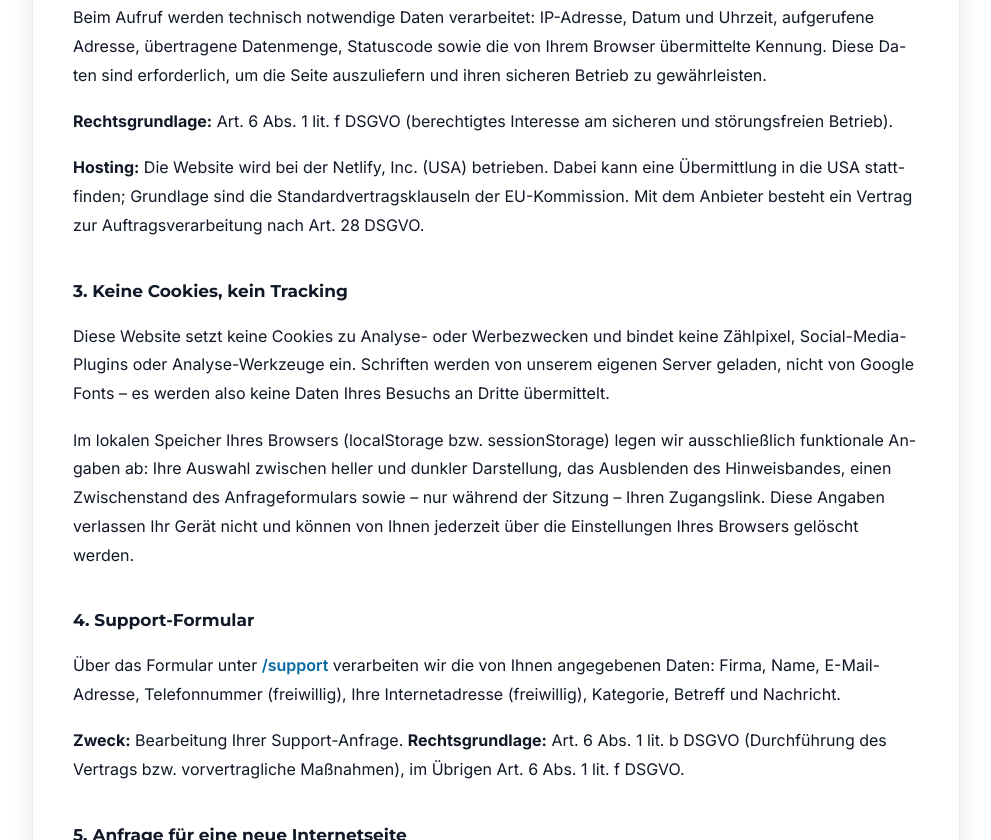
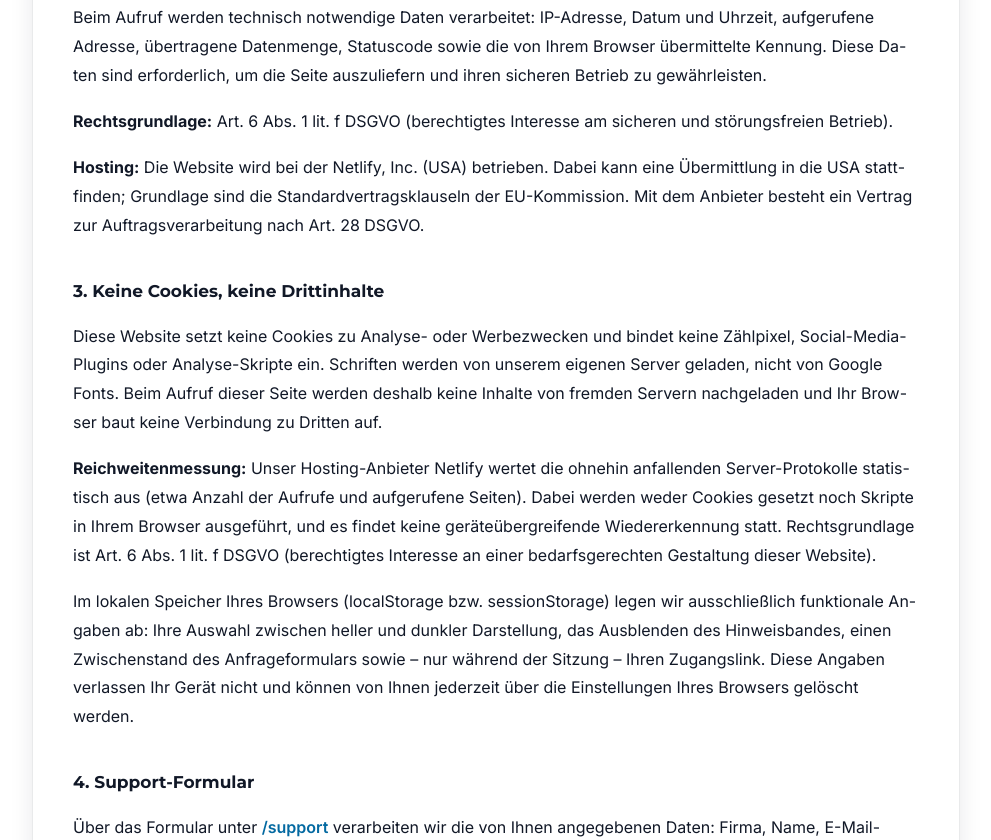
Before and after one commit to zkfonline/zkfonline, a plain HTML site: page datenschutz/index.html in a window 1280 px wide. Shown: the part 574-1414 px from the top of the page, without its empty margins (144-1135 px from the left). Drawn offline with Linux system fonts and the light colour scheme.

Commit message:
Disclose Netlify Analytics and make the third-party claim precise
The privacy notice said no visit data reaches third parties, which contradicted
its own hosting section two paragraphs above and omitted that Netlify Analytics
is enabled on this site. It is log-based - no cookies, no script in the browser -
which is why a browser-level check showed zero third-party requests and missed
it entirely.

Section 3 now says what was actually meant: no third-party content is loaded and
the browser opens no connection to anyone else. Server-log analysis by the host
is disclosed separately with its legal basis.

Co-Authored-By: Claude Opus 5 (1M context) <noreply@anthropic.com>

```diff
--- a/datenschutz/index.html
+++ b/datenschutz/index.html
@@ -40,7 +40,7 @@
         <h1 class="support-title">Datenschutzerklärung</h1>
         <p class="support-lead" style="font-size:1rem;">
             Diese Erklärung gilt für die Website www.zkfonline.de. Wir haben diese Seite bewusst
-            sparsam gebaut: kein Tracking, keine Analyse-Dienste, keine Werbe-Netzwerke und keine
+            sparsam gebaut: keine Cookies, keine Werbe-Netzwerke, keine Profilbildung und keine
             Inhalte, die beim Aufruf von fremden Servern nachgeladen werden.
         </p>
 
@@ -71,12 +71,21 @@
                 zur Auftragsverarbeitung nach Art.&nbsp;28 DSGVO.
             </p>
 
-            <h2>3. Keine Cookies, kein Tracking</h2>
+            <h2>3. Keine Cookies, keine Drittinhalte</h2>
             <p>
                 Diese Website setzt keine Cookies zu Analyse- oder Werbezwecken und bindet keine
-                Zählpixel, Social-Media-Plugins oder Analyse-Werkzeuge ein. Schriften werden von
-                unserem eigenen Server geladen, nicht von Google Fonts &ndash; es werden also keine
-                Daten Ihres Besuchs an Dritte übermittelt.
+                Zählpixel, Social-Media-Plugins oder Analyse-Skripte ein. Schriften werden von
+                unserem eigenen Server geladen, nicht von Google Fonts. Beim Aufruf dieser Seite
+                werden deshalb keine Inhalte von fremden Servern nachgeladen und Ihr Browser baut
+                keine Verbindung zu Dritten auf.
+            </p>
+            <p>
+                <strong>Reichweitenmessung:</strong> Unser Hosting-Anbieter Netlify wertet die
+                ohnehin anfallenden Server-Protokolle statistisch aus (etwa Anzahl der Aufrufe und
+                aufgerufene Seiten). Dabei werden weder Cookies gesetzt noch Skripte in Ihrem
+                Browser ausgeführt, und es findet keine geräteübergreifende Wiedererkennung statt.
+                Rechtsgrundlage ist Art.&nbsp;6 Abs.&nbsp;1 lit.&nbsp;f DSGVO (berechtigtes
+                Interesse an einer bedarfsgerechten Gestaltung dieser Website).
             </p>
             <p>
                 Im lokalen Speicher Ihres Browsers (localStorage bzw. sessionStorage) legen wir
```
